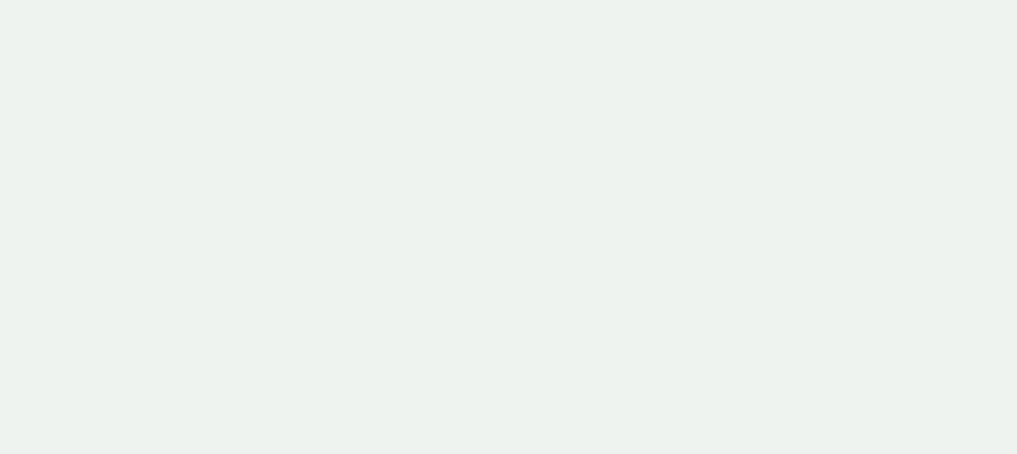
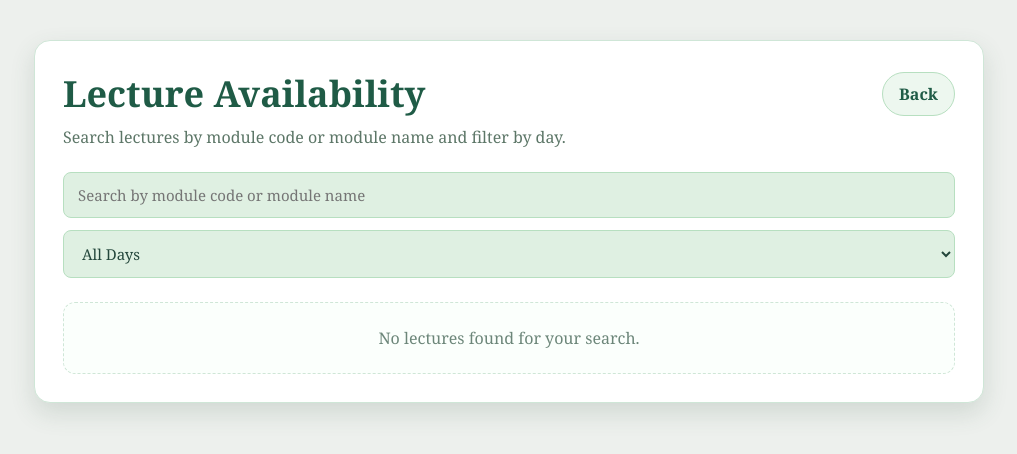
Before and after one commit to Poornima-Hansani/Campus-Facility-Management-System, a React (Vite) app in the folder frontend/: page /lecture-availability in a window 1280 px wide. Before the commit this address had no page. Shown: the top 454 px of the page, without its empty margins (131-1148 px from the left). Built offline with nearby package versions, Linux system fonts and the light colour scheme.

Commit message:
Add lecture availability page and dashboard navigation

```diff
--- a/frontend/src/App.tsx
+++ b/frontend/src/App.tsx
@@ -4,6 +4,7 @@ import AddTaskPage from "./pages/AddTaskPage";
 import StudyGoalsPage from "./pages/StudyGoalsPage";
 import HelpRequestPage from "./pages/HelpRequestPage";
 import TimetablePage from "./pages/TimetablePage";
+import LectureAvailabilityPage from "./pages/LectureAvailabilityPage";
 
 function App() {
   return (
@@ -14,6 +15,7 @@ function App() {
         <Route path="/study-goals" element={<StudyGoalsPage />} />
         <Route path="/help" element={<HelpRequestPage />} />
         <Route path="/timetable" element={<TimetablePage />} />
+        <Route path="/lecture-availability" element={<LectureAvailabilityPage />} />
       </Routes>
     </BrowserRouter>
   );
--- /dev/null
+++ b/frontend/src/pages/LectureAvailabilityPage.tsx
@@ -0,0 +1,194 @@
+import { useEffect, useState } from "react";
+import { useNavigate } from "react-router-dom";
+
+interface Lecture {
+  id: string;
+  module: string;
+  name: string;
+  day: string;
+  time: string;
+  location: string;
+}
+
+const STORAGE_KEY = "timetable";
+
+export default function LectureAvailabilityPage() {
+  const navigate = useNavigate();
+
+  const [lectures, setLectures] = useState<Lecture[]>([]);
+  const [search, setSearch] = useState("");
+  const [dayFilter, setDayFilter] = useState("All");
+
+  useEffect(() => {
+    const saved = localStorage.getItem(STORAGE_KEY);
+    if (saved) {
+      try {
+        const parsedLectures: Lecture[] = JSON.parse(saved);
+        setLectures(parsedLectures);
+      } catch (error) {
+        console.error("Failed to load lecture availability data:", error);
+        localStorage.removeItem(STORAGE_KEY);
+      }
+    }
+  }, []);
+
+  const filteredLectures = lectures.filter((lecture) => {
+    const matchesSearch =
+      lecture.module.toLowerCase().includes(search.toLowerCase()) ||
+      lecture.name.toLowerCase().includes(search.toLowerCase());
+
+    const matchesDay = dayFilter === "All" ? true : lecture.day === dayFilter;
+
+    return matchesSearch && matchesDay;
+  });
+
+  return (
+    <div style={styles.page}>
+      <div style={styles.container}>
+        <div style={styles.topRow}>
+          <h1 style={styles.title}>Lecture Availability</h1>
+          <button type="button" style={styles.backButton} onClick={() => navigate("/")}>
+            Back
+          </button>
+        </div>
+
+        <p style={styles.subtitle}>
+          Search lectures by module code or module name and filter by day.
+        </p>
+
+        <div style={styles.filterSection}>
+          <input
+            type="text"
+            placeholder="Search by module code or module name"
+            value={search}
+            onChange={(e) => setSearch(e.target.value)}
+            style={styles.input}
+          />
+
+          <select
+            value={dayFilter}
+            onChange={(e) => setDayFilter(e.target.value)}
+            style={styles.input}
+          >
+            <option value="All">All Days</option>
+            <option value="Monday">Monday</option>
+            <option value="Tuesday">Tuesday</option>
+            <option value="Wednesday">Wednesday</option>
+            <option value="Thursday">Thursday</option>
+            <option value="Friday">Friday</option>
+            <option value="Saturday">Saturday</option>
+            <option value="Sunday">Sunday</option>
+          </select>
+        </div>
+
+        <div style={styles.list}>
+          {filteredLectures.length === 0 ? (
+            <div style={styles.emptyBox}>No lectures found for your search.</div>
+          ) : (
+            filteredLectures.map((lecture) => (
+              <div key={lecture.id} style={styles.card}>
+                <h3 style={styles.cardTitle}>{lecture.module}</h3>
+                <p style={styles.cardText}>
+                  <strong>Module Name:</strong> {lecture.name}
+                </p>
+                <p style={styles.cardText}>
+                  <strong>Day:</strong> {lecture.day}
+                </p>
+                <p style={styles.cardText}>
+                  <strong>Time:</strong> {lecture.time}
+                </p>
+                <p style={styles.cardText}>
+                  <strong>Location:</strong> {lecture.location}
+                </p>
+              </div>
+            ))
+          )}
+        </div>
+      </div>
+    </div>
+  );
+}
+
+const styles: { [key: string]: React.CSSProperties } = {
+  page: {
+    minHeight: "100vh",
+    background: "#edf0ed",
+    padding: "40px 20px",
+  },
+  container: {
+    maxWidth: "950px",
+    margin: "0 auto",
+    background: "#ffffff",
+    borderRadius: "16px",
+    padding: "28px",
+    border: "1px solid #cfe6d7",
+    boxShadow: "0 10px 24px rgba(63, 92, 74, 0.16)",
+  },
+  topRow: {
+    display: "flex",
+    justifyContent: "space-between",
+    alignItems: "center",
+    gap: "12px",
+    flexWrap: "wrap",
+  },
+  title: {
+    fontSize: "36px",
+    color: "#1f5b46",
+  },
+  subtitle: {
+    marginTop: "8px",
+    marginBottom: "24px",
+    color: "#5c7667",
+  },
+  backButton: {
+    background: "#edf7ef",
+    color: "#1f5b46",
+    border: "1px solid #b7dfc0",
+    borderRadius: "999px",
+    padding: "10px 16px",
+    cursor: "pointer",
+    fontWeight: 700,
+  },
+  filterSection: {
+    display: "grid",
+    gap: "12px",
+    marginBottom: "24px",
+  },
+  input: {
+    width: "100%",
+    padding: "12px 14px",
+    borderRadius: "8px",
+    border: "1px solid #b7dfc0",
+    outline: "none",
+    fontSize: "15px",
+    background: "#dff0e2",
+    color: "#23463b",
+  },
+  list: {
+    display: "grid",
+    gap: "14px",
+  },
+  emptyBox: {
+    background: "#fbfffc",
+    border: "1px dashed #cfe6d7",
+    borderRadius: "12px",
+    padding: "24px",
+    textAlign: "center",
+    color: "#6c8679",
+  },
+  card: {
+    border: "1px solid #d6eadb",
+    borderRadius: "14px",
+    padding: "16px",
+    background: "#fbfffc",
+  },
+  cardTitle: {
+    color: "#1f5b46",
+    fontSize: "22px",
+    marginBottom: "8px",
+  },
+  cardText: {
+    color: "#355648",
+    marginBottom: "6px",
+  },
+};
--- a/frontend/src/pages/TaskDashboardPage.tsx
+++ b/frontend/src/pages/TaskDashboardPage.tsx
@@ -136,13 +136,20 @@ export default function TaskDashboardPage() {
 
   <button
     type="button"
+    style={styles.secondaryButton}
+    onClick={() => navigate("/lecture-availability")}
+  >
+    Lecture Availability
+  </button>
+
+  <button
+    type="button"
     style={styles.addTaskButton}
     onClick={() => navigate("/add-task")}
   >
     + Add New Task
   </button>
 </div>
-
         <section style={styles.section}>
           <h2 style={styles.sectionTitle}>Your Tasks</h2>
 
@@ -339,7 +346,8 @@ const styles: { [key: string]: React.CSSProperties } = {
   topActionRow: {
   display: "flex",
   justifyContent: "flex-end",
-    gap: 10,
+  alignItems: "center",
+  gap: 12,
   flexWrap: "wrap",
   marginTop: 18,
 },
@@ -361,6 +369,7 @@ const styles: { [key: string]: React.CSSProperties } = {
   padding: "12px 18px",
   cursor: "pointer",
   fontWeight: 700,
+  whiteSpace: "nowrap",
 },
   section: {
     marginTop: 24,
```
Lines whose indentation alone changed are shown as unchanged.
